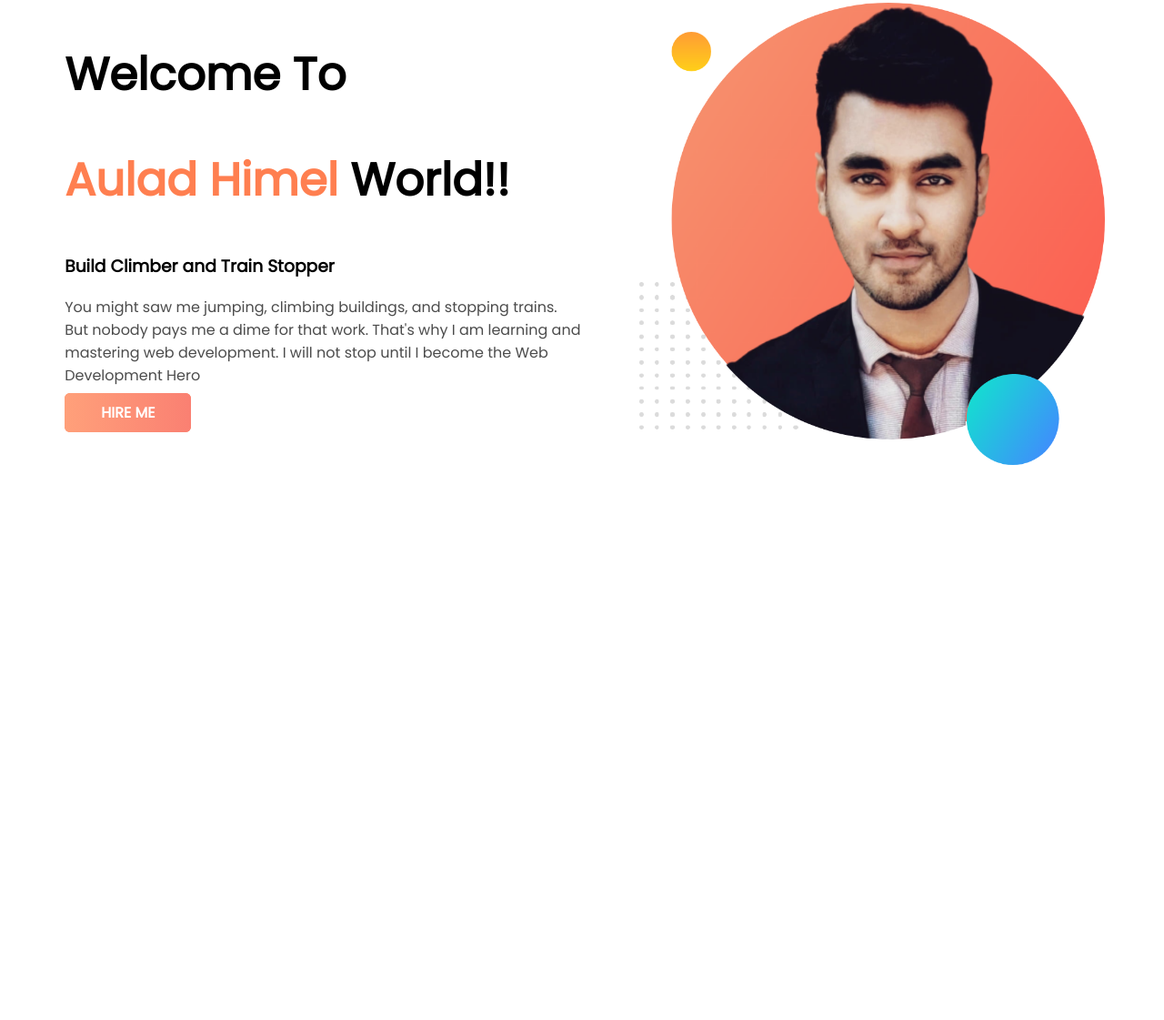
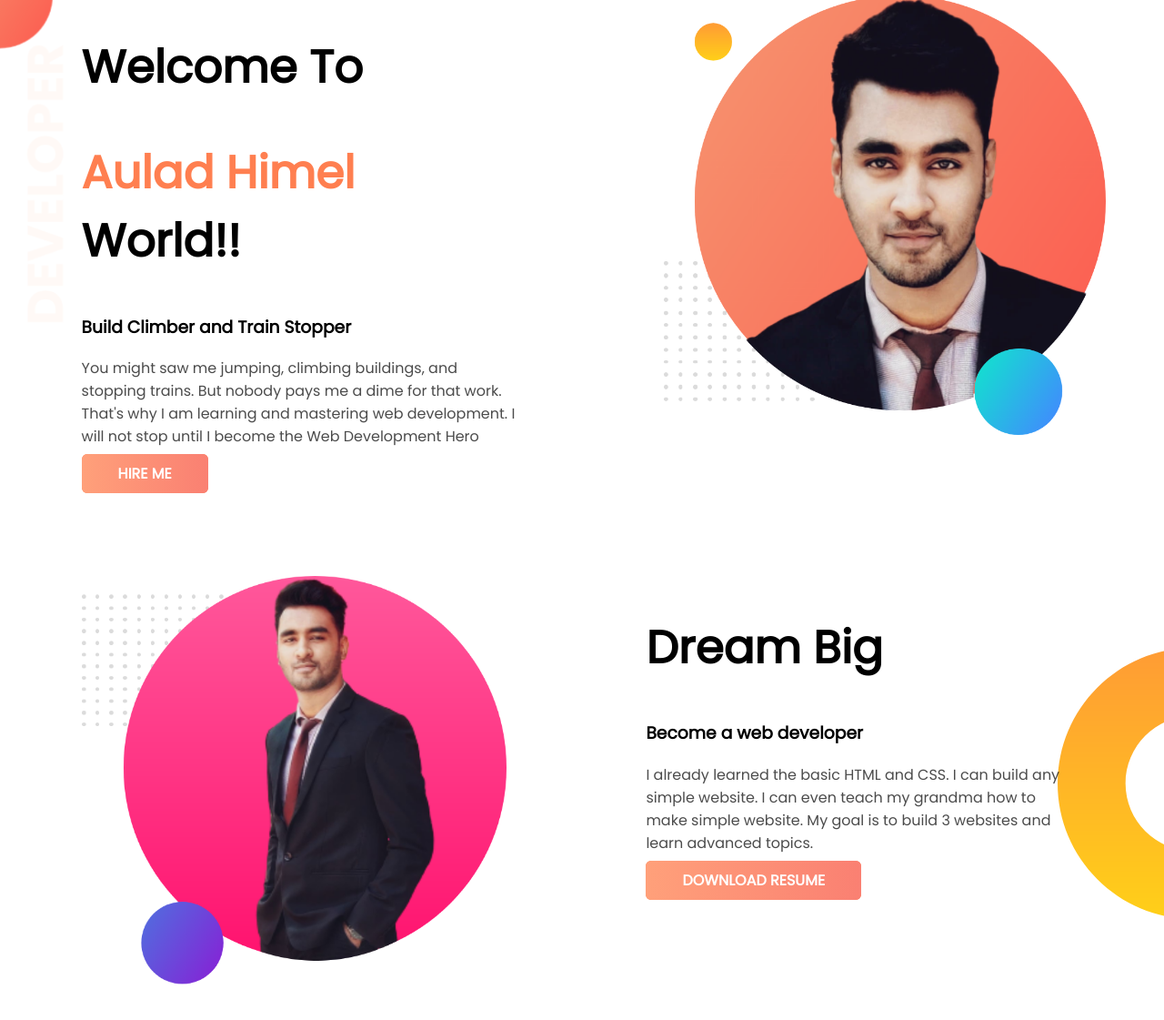
Before and after one commit to auladhimel/portfolio, a plain HTML site: page index.html in a window 1280 px wide. Shown: the part 5-1126 px from the top of the page at 91% size. Before the commit the page ends 800 px from the top, so only its background shows below. Drawn offline with Linux system fonts and the light colour scheme.

Commit message:
Second part added

```diff
--- a/css/style.css
+++ b/css/style.css
@@ -1,5 +1,6 @@
 body{
     font-family: 'Poppins', sans-serif;
+    margin: 0%;
 }
 h1{
     font-size: 50px;
@@ -12,14 +13,17 @@ p{
 }
 section{
     display: flex;
+    margin-bottom: 100px;
 
 }
 .first-part{
     width: 50%;
-    padding-left: 5%;
+    padding-left: 7%;
+    padding-right: 5%;
+
 }
 .first-part img{
-    width: 90%;
+    width: 100%;
 }
 .button{
     text-decoration: none;
@@ -30,3 +34,15 @@ section{
     border-radius: 6px;
     font-weight: 700;
 }
+.banner{
+    background-image: url(../images/top-banner.png);
+    background-repeat: no-repeat;
+}
+.dream-big{
+    background-image: url(../images/dream-bg.png);
+    background-repeat: no-repeat;
+    background-position: right;
+}
+.dream{
+    padding-right: 8%;
+}
--- a/index.html
+++ b/index.html
@@ -32,6 +32,21 @@
         </div>
     </section>
 
+    <section class="dream-big">
+        <div class="first-part">
+            <img src="images/himel2.png" alt="">
+        </div>
+        <div class="first-part dream">
+            <h1>Dream Big</h1>
+            <h3>Become a web developer</h3>
+            <p>I already learned the basic HTML and CSS. I can build any simple website. I can even teach my grandma how
+                to make simple website. My goal is to build 3 websites and learn advanced topics.</p>
+            <a class="button" href="https://github.com/auladhimel">DOWNLOAD RESUME</a>
+
+        </div>
+
+    </section>
+
 
 
 </body>
```
